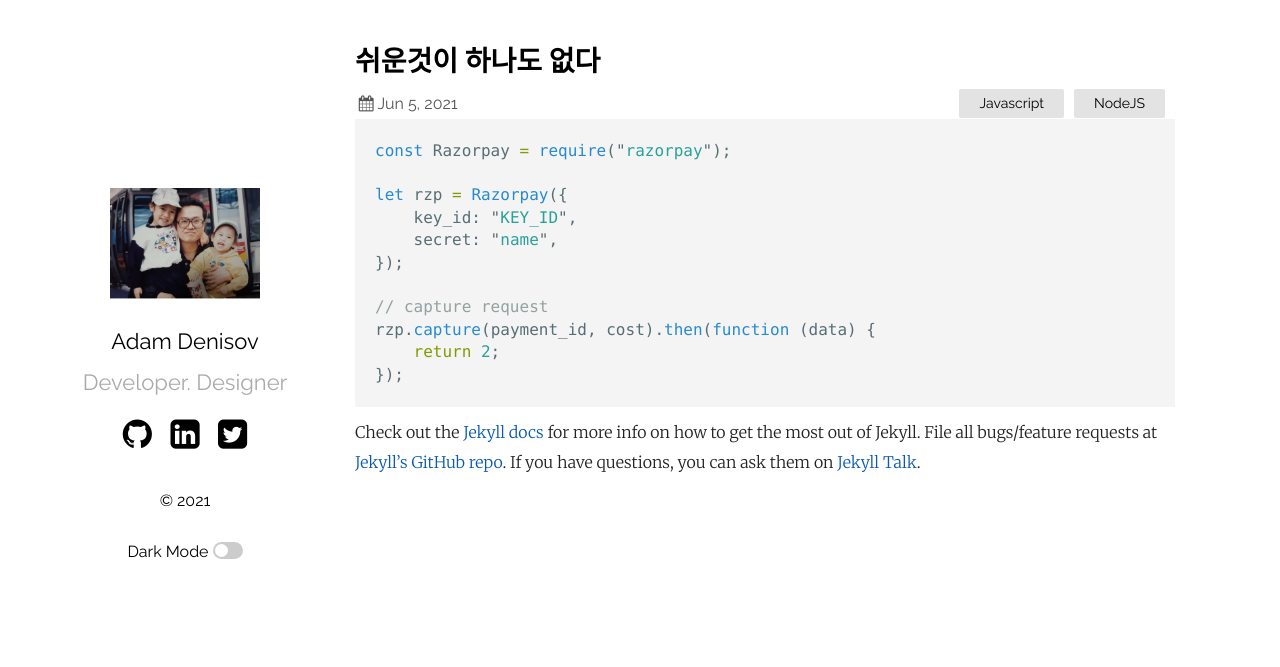
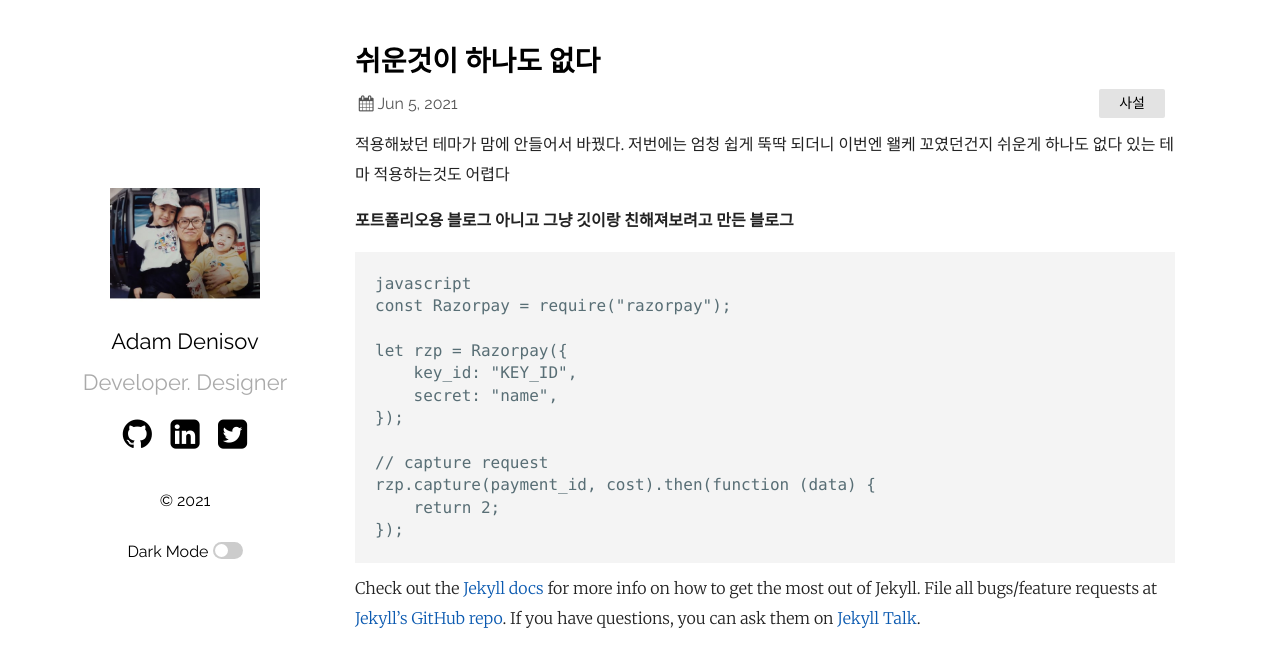
Before and after one commit to hwajj/hwajj.github.io, a Jekyll site: the page built from _posts/2021-06-06-test.markdown, in a window 1280 px wide. Shown: the top 667 px of the page. Built offline with Jekyll 4.4.1, drawn with Linux system fonts in a browser that asks for light colours.

Commit message:
initial post

````diff
--- a/_posts/2019-03-23-welcome-to-jekyll.markdown
+++ b/_posts/2021-06-06-test.markdown
@@ -2,10 +2,18 @@
 layout: post
 title: "쉬운것이 하나도 없다"
 date: 2021-06-06 02:03:36 +0530
-categories: Javascript NodeJS
+categories: 사설
 ---
 
-```javascript
+적용해놨던 테마가 맘에 안들어서 바꿨다.
+저번에는 엄청 쉽게 뚝딱 되더니 이번엔 왤케 꼬였던건지
+쉬운게 하나도 없다
+있는 테마 적용하는것도 어렵다
+
+**포트폴리오용 블로그 아니고 그냥 깃이랑 친해져보려고 만든 블로그**
+
+```
+javascript
 const Razorpay = require("razorpay");
 
 let rzp = Razorpay({
````
